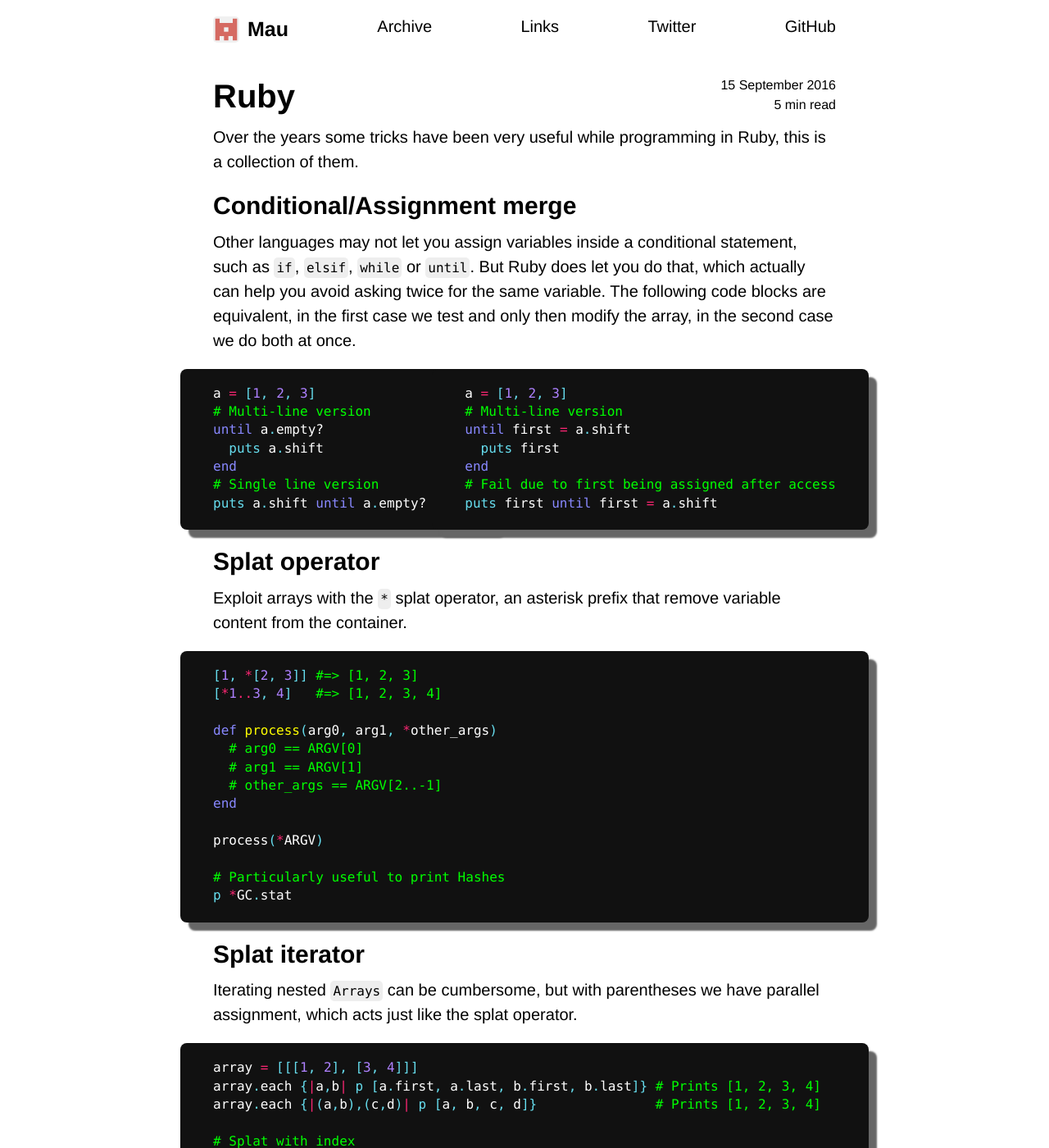
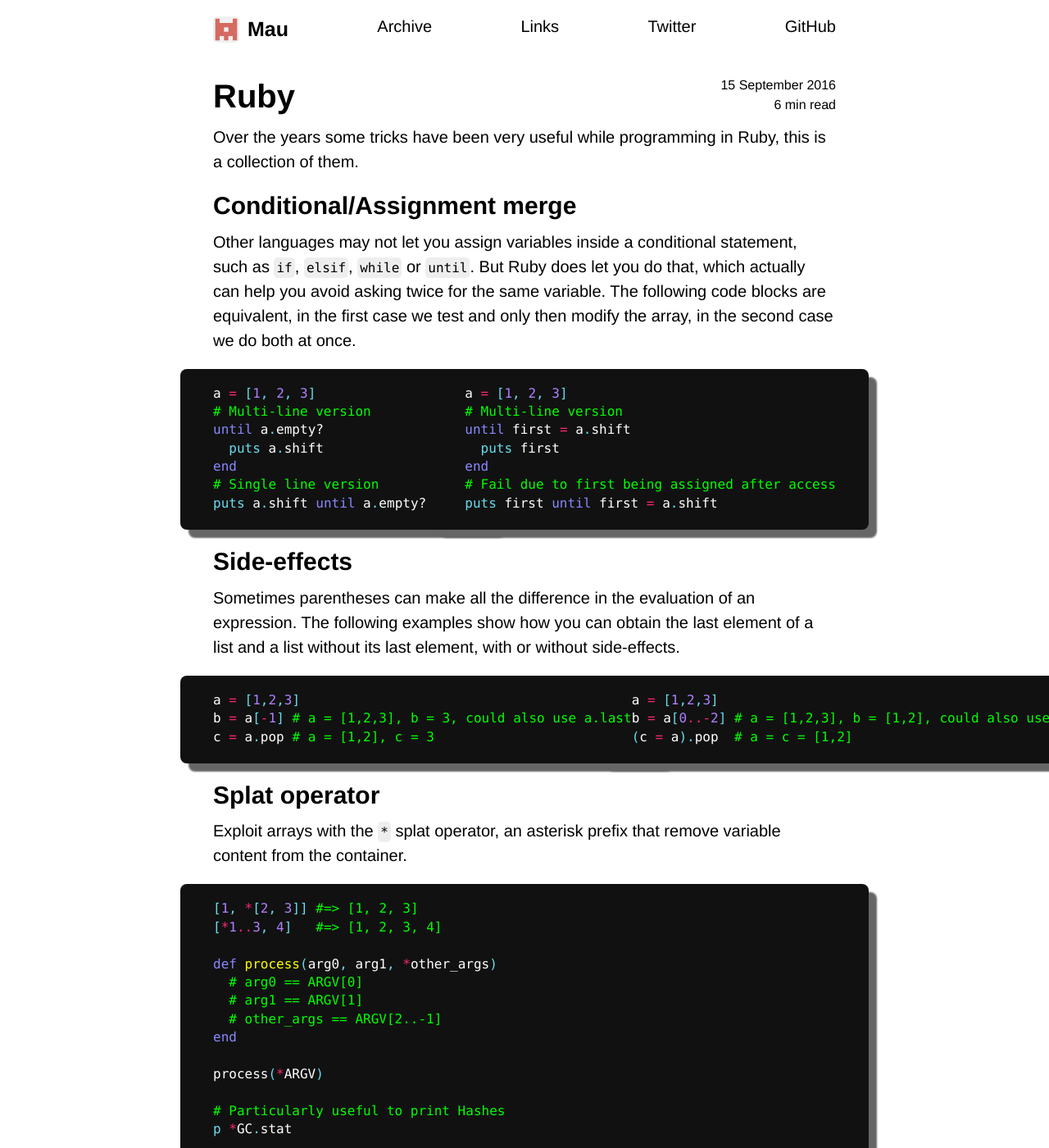
Before and after one commit to Maumagnaguagno/maumagnaguagno.github.io, a Jekyll site: the page built from ruby.md, in a window 1280 px wide and 1400 px high. Shown: the whole window at 82% size. Built offline with Jekyll 4.4.1, drawn with Linux system fonts in a browser that asks for light colours; our own code applies the rules of GitHub Pages for plain Markdown files; some of the changed text lies outside the part shown.

Commit message:
Add side-effects section to Ruby

````diff
--- a/ruby.md
+++ b/ruby.md
@@ -36,6 +36,29 @@ until first = a.shift
 end
 # Fail due to first being assigned after access
 puts first until first = a.shift
+```
+
+</div>
+
+## Side-effects
+Sometimes parentheses can make all the difference in the evaluation of an expression.
+The following examples show how you can obtain the last element of a list and a list without its last element, with or without side-effects.
+
+<div class="split" markdown="1">
+
+```ruby
+a = [1,2,3]
+b = a[-1] # a = [1,2,3], b = 3, could also use a.last
+c = a.pop # a = [1,2], c = 3
+```
+
+</div>
+<div class="split" markdown="1">
+
+```ruby
+a = [1,2,3]
+b = a[0..-2] # a = [1,2,3], b = [1,2], could also use a.drop(1)
+(c = a).pop  # a = c = [1,2]
 ```
 
 </div>
````
Also changed, not shown: other parts of ruby.md (+1 -1 lines).
